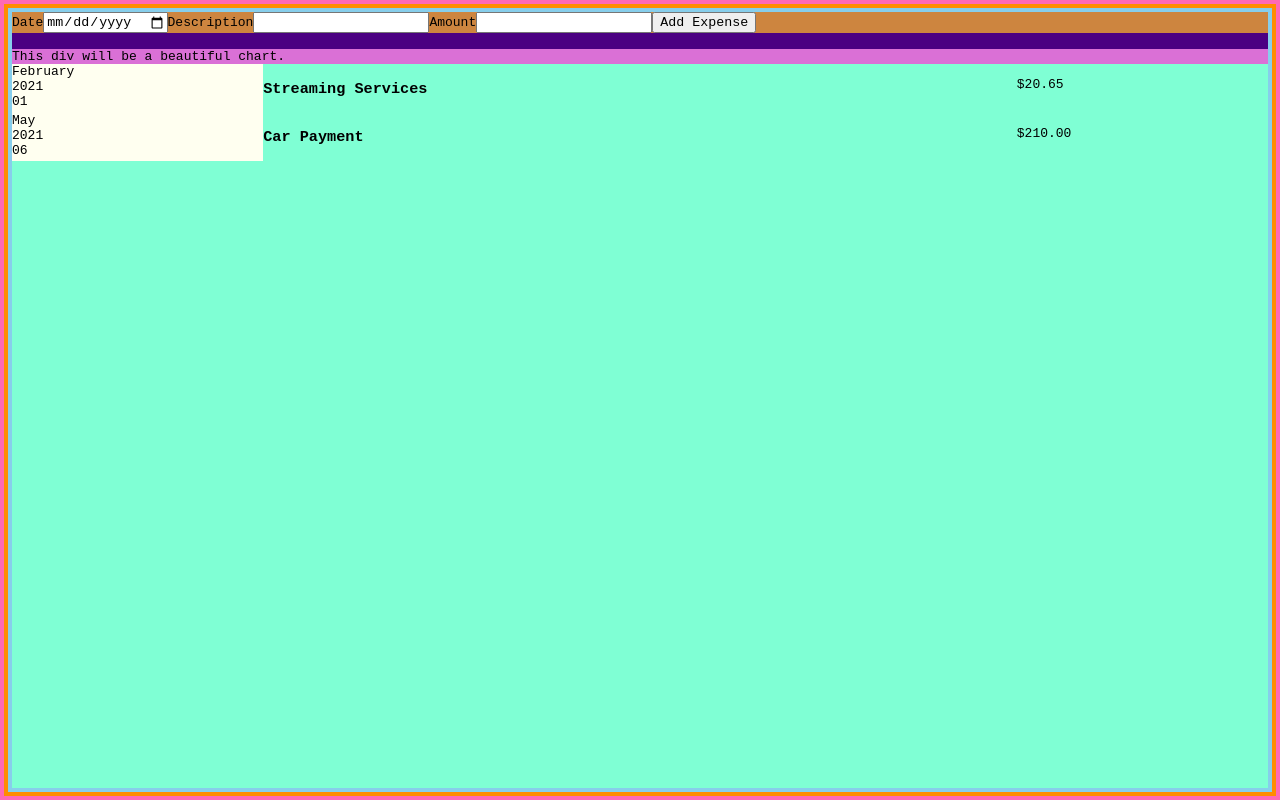
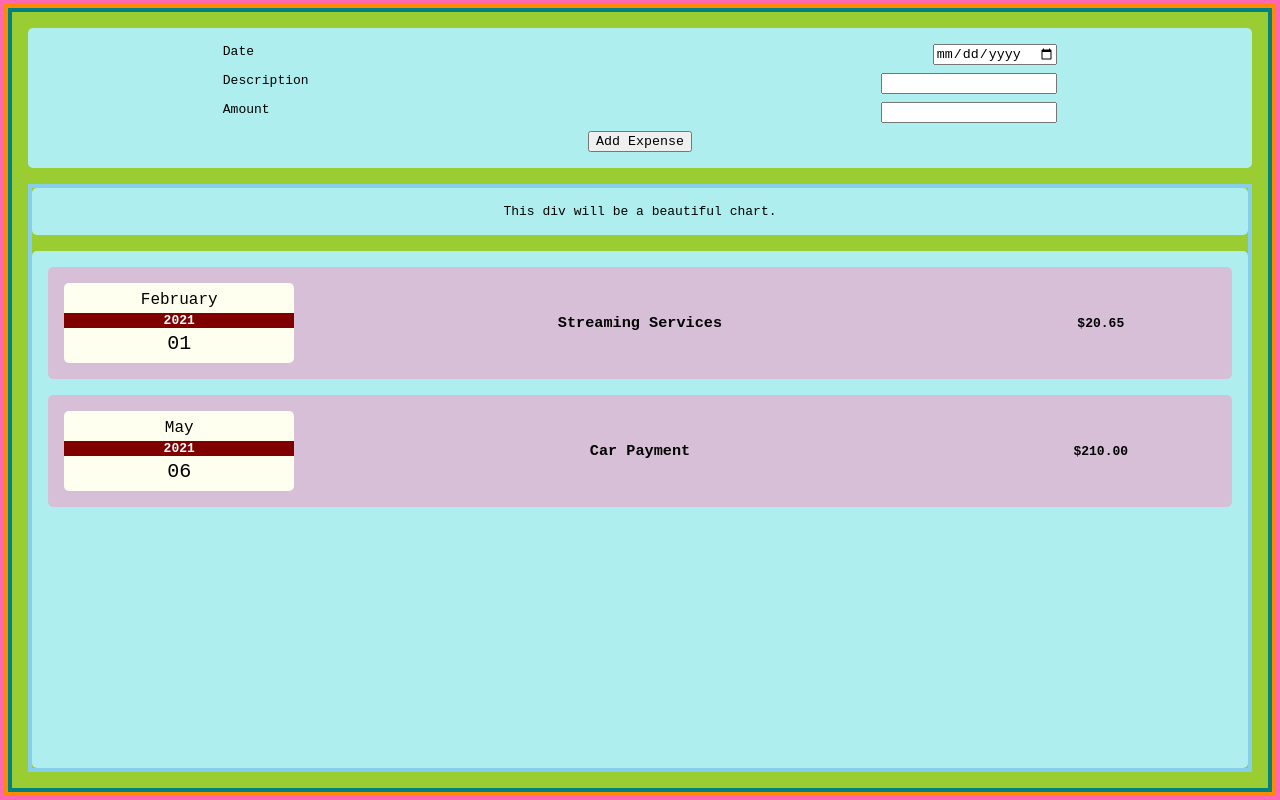
Before and after one commit to devon-wolf/expense-tracker, a React (Create React App) app: page / in a window 1280 px wide. Built offline with nearby package versions, Linux system fonts and the light colour scheme.

Commit message:
Add more styling throughout

```diff
--- a/src/components/UI/styles/Card.css
+++ b/src/components/UI/styles/Card.css
@@ -1,3 +1,8 @@
 .card {
-    background-color: aquamarine;
+    background-color: paleturquoise;
+    border-radius: 5px;
+    padding: 1rem;
+    display: flex;
+    flex-direction: column;
+    align-items: center;
 }
--- a/src/components/UI/styles/Layout.css
+++ b/src/components/UI/styles/Layout.css
@@ -1,5 +1,6 @@
 .layout {
-    border: solid 4px chartreuse;
+    width: 100%;
+    height: 100%;
     display: grid;
     grid-template-rows: min-content 1fr;
     row-gap: 1rem;
--- a/src/components/expenses/ExpenseDisplay.tsx
+++ b/src/components/expenses/ExpenseDisplay.tsx
@@ -1,15 +1,16 @@
 import React from 'react';
-import Card from '../UI/Card';
 import ExpenseChart from './ExpenseChart';
 import ExpenseList from './ExpenseList';
 import { expenses } from '../../data/seedExpenses';
+import './styles/ExpenseDisplay.css';
+import Layout from '../UI/Layout';
 
 const ExpenseDisplay = (): JSX.Element => {
     return (
-        <Card>
+        <Layout className="expenseDisplay">
             <ExpenseChart />
             <ExpenseList expenses={expenses}/>
-        </Card>
+        </Layout>
     );
 };
 
--- a/src/components/expenses/ExpenseForm.tsx
+++ b/src/components/expenses/ExpenseForm.tsx
@@ -1,25 +1,30 @@
 import React from 'react';
+import Card from '../UI/Card';
+import './styles/ExpenseForm.css';
 
 const ExpenseForm = (): JSX.Element => {
     return (
+        <Card>
             <form className="expenseForm">
                 <label>
-                Date
+                    <span>Date</span>
                     <input type="date" />
                 </label>
 
                 <label>
-                Description
+                    <span>Description</span>
                     <input type="text"/>
                 </label>
 
                 <label>
-                Amount
+                    <span>Amount</span>
                     <input type="number"/>
                 </label>
 
                 <button>Add Expense</button>
             </form>
+        </Card>
+
     );
 };
 
--- /dev/null
+++ b/src/components/expenses/styles/ExpenseDisplay.css
@@ -0,0 +1,3 @@
+.expenseDisplay {
+    border: solid 4px skyblue;
+}
--- /dev/null
+++ b/src/components/expenses/styles/ExpenseForm.css
@@ -0,0 +1,15 @@
+.expenseForm {
+    display: flex;
+    flex-direction: column;
+    align-items: center;
+    justify-content: center;
+    width: 70%;
+}
+
+.expenseForm label {
+    display: flex;
+    flex-wrap: wrap;
+    width: 100%;
+    justify-content: space-between;
+    margin-bottom: .5rem;
+}
--- a/src/components/expenses/styles/ExpenseItem.css
+++ b/src/components/expenses/styles/ExpenseItem.css
@@ -1,8 +1,41 @@
 .expenseItem {
+    align-self: stretch;
     display: grid;
     grid-template-columns: 20% 60% 20%;
+    background-color: thistle;
+    margin-bottom: 1rem;
 }
 
 .expenseDate {
     background-color: ivory;
+    display: flex;
+    flex-direction: column;
+    align-items: center;
+    justify-content: center;
+    padding: .5rem 0;
 }
+
+.expenseYear {
+    background-color: maroon;
+    color: white;
+    width: 100%;
+    text-align: center;
+    margin: .25rem 0;
+    font-weight: bold;
+}
+
+.expenseDay {
+    font-size: 1.25rem
+}
+
+.expenseMonth {
+    font-size: 1rem;
+}
+
+.expenseItem h3, .expenseItem p {
+    margin: auto;
+}
+
+.expenseItem p {
+    font-weight: bold;
+}
--- a/src/index.css
+++ b/src/index.css
@@ -3,8 +3,10 @@
 }
 
 html, body, body > div {
+  height: 100%;
   width: 100%;
-  height: 100%;
+  min-width: 100vw;
+  min-height: 100vh;
   margin: 0;
   padding: 0;
 }
--- a/src/pages/styles/ExpensePage.css
+++ b/src/pages/styles/ExpensePage.css
@@ -1,13 +1,5 @@
 .expensePage {
-    border: solid 4px skyblue;
-    width: 100%;
-    height: 100%;
+    border: solid 4px teal;
+    background-color: yellowgreen;
+    padding: 1rem;
 }
-
-.expenseForm {
-    background-color: peru;
-}
-
-.expenseChart {
-    background-color: orchid;
-}
```
Lines whose indentation alone changed are shown as unchanged.
